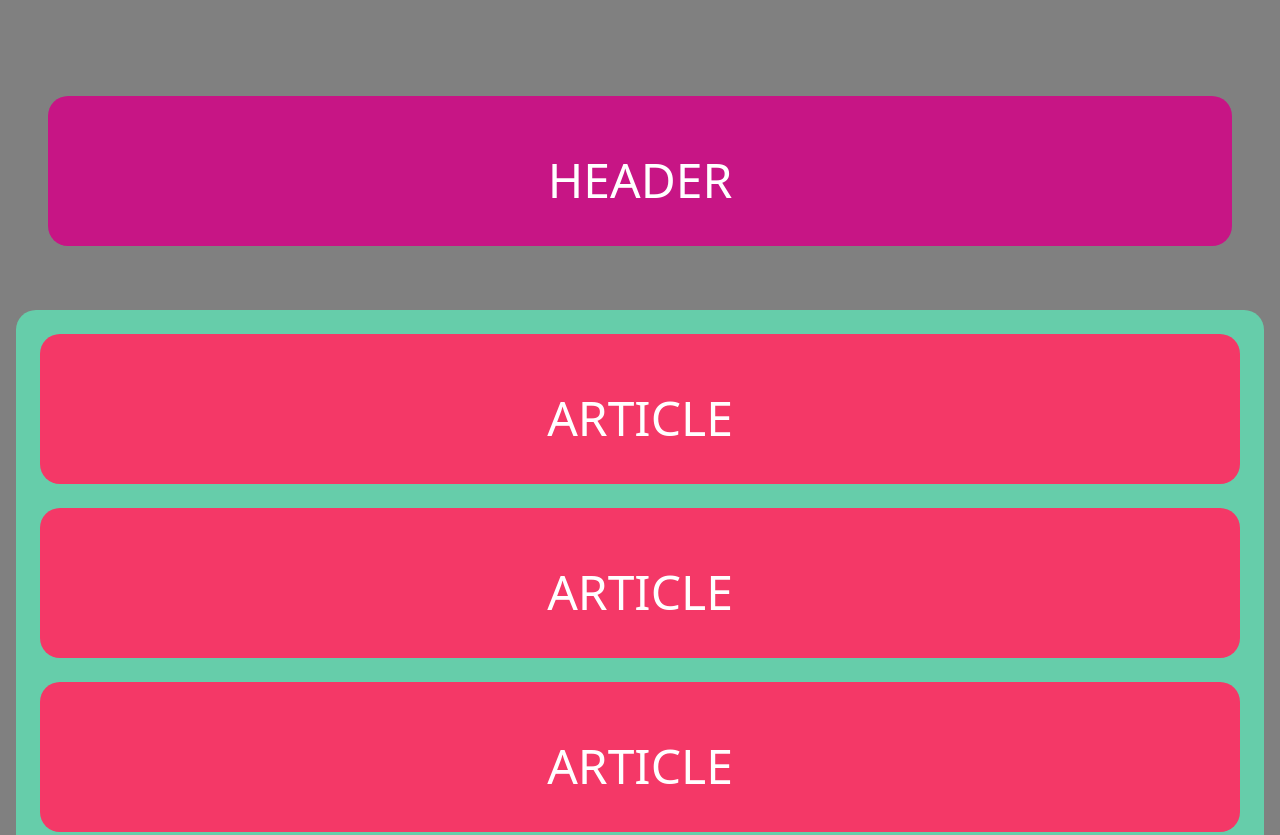
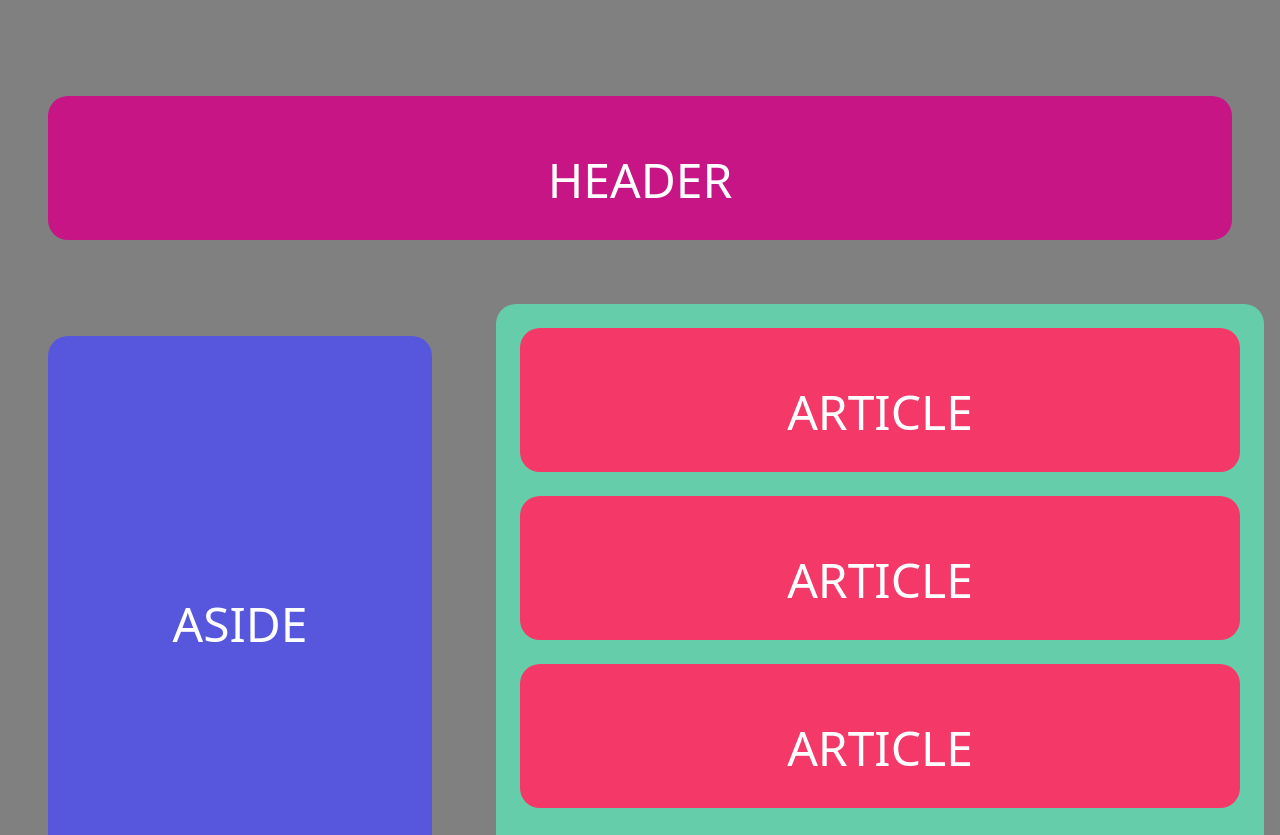
Before and after one commit to aliciabures/flexbox-wireframe-practice, a plain HTML site: page index.html in a window 1280 px wide. Shown: the top 835 px of the page. Drawn offline with Linux system fonts and the light colour scheme.

Commit message:
updated to include media query

```diff
--- a/css/style.css
+++ b/css/style.css
@@ -1,9 +1,15 @@
+
+
+  * {
+    flex: 1 100%;
+  }
 body{
     color:white;
     background-color: gray;
     text-align: center;
     display:flex;
-    flex-direction: column;
+    flex-flow:row wrap;
+
     justify-content: space-evenly;
 
 
@@ -17,7 +23,7 @@ margin:1em;
 
 background-color: mediumvioletred;
 border-radius: 20px;
-height:150px;
+height:3em;
 font-size:3rem;
 margin-top:2em;
 padding:1em;
@@ -26,11 +32,8 @@ padding:1em;
 div {
 
 margin:1rem;
-
-flex-direction: column;
 background-color:mediumaquamarine;
 border-radius: 20px;
-justify-content: space-between;
 font-size: 3rem;
 
 
@@ -41,7 +44,7 @@ article {
 margin:.5em;
 background-color: rgb(244, 56, 103);
 border-radius: 20px;
-height:150px;
+height:3em;
 padding:1em;
 
 }
@@ -52,8 +55,8 @@ margin:1em;
 background-color: rgb(87, 87, 221);
 border-radius: 20px;
 font-size:3em;
-height:150px;
 padding:1em;
+
 }
 
 footer {
@@ -62,9 +65,21 @@ footer {
 background-color: rgb(227, 93, 45);
 border-radius: 20px;
 font-size:3em;
-height:150px;
+height:3em;
 margin-bottom:2em;
 margin-left:1em;
 margin-right:1em;
 padding:1em;
 }
+@media only screen and (min-width: 992px) {
+
+    .aside { flex: 1 auto; }
+
+header { flex: 1 100% }
+
+div{ order:3; min-width: 60%}
+aside { order: 2; line-height: 10;}
+footer { order: 3; }
+
+
+}
--- a/index.html
+++ b/index.html
@@ -10,12 +10,12 @@
 <body>
 
 <header>HEADER</header>
-<div>
+<div class = "aside">
     <article>ARTICLE</article>
     <article>ARTICLE</article>
     <article>ARTICLE</article>
 </div>
-<aside>ASIDE</aside>
+<aside class = "aside">ASIDE</aside>
 <footer>FOOTER</footer>
 
 
```
Also changed, not shown: desktop-wireframe.png (added).
